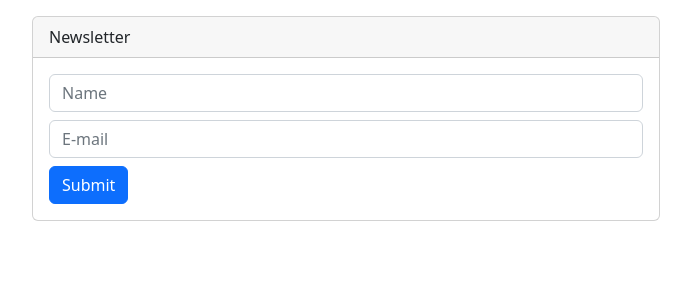
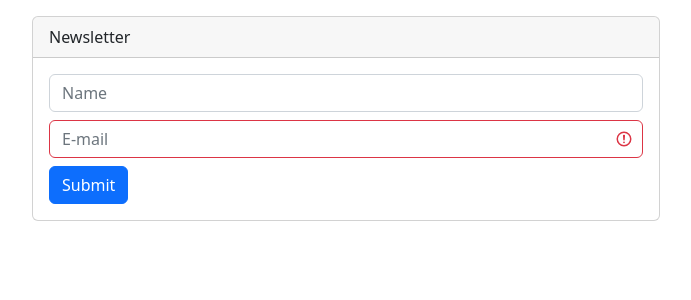
Before and after one commit to daedalus1215/refactored-eureka, a Vue app: page / in a window 1280 px wide. Shown: the top 300 px of the page, without its empty margins (294-985 px from the left). Built offline with nearby package versions, Linux system fonts and the light colour scheme.

Commit message:
add validator

```diff
--- a/src/components/EmailInput.vue
+++ b/src/components/EmailInput.vue
@@ -1,19 +1,20 @@
 <template>
     <input type="email" class="form-control" placeholder="E-mail" :value="email" @input="update($event)" :class="{
-        'is-valid':
-        email.length >= 4 && email.length > 0,
-        'is-invalid':
-        email.length < 4 && email.length > 0,
+        'is-valid': validateEmail(email),
+        'is-invalid': !validateEmail(email),
     }" />
 </template>
 <script>
+import validateEmail from './validate-email';
+
 export default {
     name: 'EmailInput',
     props: ['email'],
     methods: {
         update($event) {
             this.$emit('update:email', $event.target.value);
-        }
+        },
+        validateEmail
     }
 }
 </script>
--- /dev/null
+++ b/src/components/validate-email.js
@@ -0,0 +1,3 @@
+export default function validateEmail(email) {
+    return  email.length >= 4 && email.length > 0
+}
```
